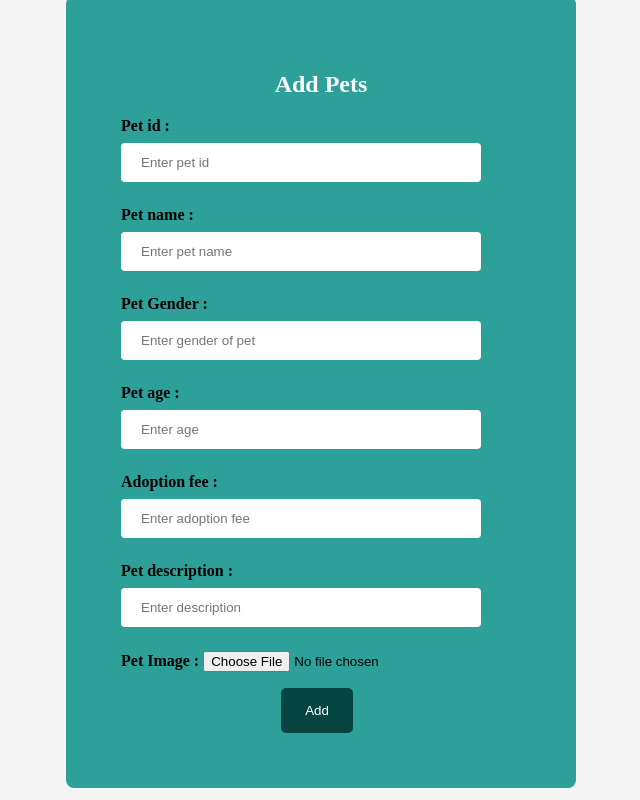
After one commit to swapnacv21/HappyTails, a Django app: page /add_pet in a window 1280 px wide. The commit adds this page. Shown: the whole page, without its empty margins (319-959 px from the left). Run offline with Django 5.2, Linux system fonts and the light colour scheme.

Commit message:
project started

```diff
--- a/happy_tails/app/urls.py
+++ b/happy_tails/app/urls.py
@@ -5,6 +5,7 @@ urlpatterns=[
     path('',views.shop_login),
     path('shop_home',views.shop_home),
     path('logout',views.shop_logout),
+    path('add_pet',views.add_pet),
     path('register',views.register),
     # path('user_home',views.user_home),
 ]
--- a/happy_tails/app/views.py
+++ b/happy_tails/app/views.py
@@ -48,6 +48,56 @@ def shop_home(req):
     else:
         return redirect(shop_login)
 
+
+
+def add_pet(req):
+    if req.method=='POST':
+        id=req.POST['pet_id']
+        name=req.POST['pet_name']
+        gender=req.POST['pet_gender']
+        age=req.POST['pet_age']
+        adoption_fee=req.POST['adoption_fee']
+        dis=req.POST['pet_description']
+        file=req.FILES['pet_img']
+        data=Pets.objects.create(pet_id=id,pet_name=name,gender=gender,age=age,adoption_fee=adoption_fee,dis=dis,img=file)
+        data.save()
+        return redirect(shop_home)
+    return render(req,'shop/add_pet.html')
+
+
+
+def edit_product(req,id):
+    pro=Product.objects.get(pk=id)
+    if req.method=='POST':
+        e_id=req.POST['pro_id']
+        name=req.POST['name']
+        discription=req.POST['discription']
+        price=req.POST['price']
+        offer_price=req.POST['o_price']
+        file=req.FILES.get('img')
+        if file:
+            Product.objects.filter(pk=id).update(product_id=e_id,product_name=name,price=price,offer_price=offer_price,img=file,dis=discription)
+        else:
+            Product.objects.filter(pk=id).update(product_id=e_id,product_name=name,price=price,offer_price=offer_price,dis=discription)
+        return redirect(shop_home1)
+    return render(req,'shop/edit_product.html',{'data':pro})
+
+def delete_product(req,id):
+    data=Product.objects.get(pk=id)
+    url=data.img.url
+    url=url.split('/')[-1]
+    os.remove('media/'+url)
+    data.delete()
+    return redirect(shop_home1)
+
+
+
+
+
+
+
+
+
 def register(req):
     if req.method=='POST':
         name=req.POST['name']
--- /dev/null
+++ b/happy_tails/templates/shop/add_pet.html
@@ -0,0 +1,81 @@
+<!DOCTYPE html>
+<html lang="en">
+<head>
+    <meta charset="UTF-8">
+    <meta name="viewport" content="width=device-width, initial-scale=1.0">
+    <title>Document</title>
+    <style>
+        body{
+    background-color:whitesmoke;
+    display: flex;
+    justify-content: center;
+    align-items: center;
+    height:96vh;
+}
+.main_div{
+    max-width:400px ;
+    width: 100%;
+    padding:55px ;
+    background-color:rgb(46, 160, 154) ;
+    border-radius:8px ;
+}
+.add_pro{
+    text-align: center;
+    color: white;
+}
+input[type=text],select{
+    width:90%;
+    padding: 12px 20px;
+    margin: 8px 0;
+    display: inline-block;
+    border:none;
+    border-radius: 4px;
+    box-sizing: border-box;
+
+}
+input[type=number],select{
+    width:90%;
+    padding: 12px 20px;
+    margin: 8px 0;
+    display: inline-block;
+    border:none;
+    border-radius: 4px;
+    box-sizing: border-box;
+
+}
+input[type=submit],select{
+    width: 18%;
+    background-color:rgb(6, 69, 66);
+    color: white;
+    padding: 15px 5px;
+    border: none;
+    border-radius: 5px;
+    margin-left: 40%;
+
+}
+input[type=submit]:hover{
+    background-color: rgb(8, 94, 90);
+    color: white;
+}
+    </style>
+</head>
+<body>
+
+
+    <div class="main_div">
+        <h2 class="add_pro fw-light">Add Pets</h2>
+        <form action="" method="post" enctype="multipart/form-data">
+            {% csrf_token %}
+            <p><b>Pet id : </b><input type="text" name="pet_id" id="" placeholder="Enter pet id" class="p_id"></p>
+            <p><b>Pet name : </b><input type="text" name="pet_name" id="" placeholder="Enter pet name"></p>
+            <p><b>Pet Gender : </b><input type="text" name="pet_gender" id="" placeholder="Enter gender of pet"></p>
+            <p><b>Pet age : </b><input type="number" name="pet_age" id="" placeholder="Enter age"></p>
+            <p><b>Adoption fee : </b><input type="number" name="adoption_fee" id="" placeholder="Enter adoption fee"></p>
+            <p><b>Pet description : </b><input type="text" name="pet_description" id="" placeholder="Enter description"></p>
+            <p><b>Pet Image : </b><input type="file" name="pet_img" id=""></p>
+            <input type="submit" value="Add">
+        </form>
+    </div>
+
+</body>
+</html>
```
Also changed, not shown: happy_tails/templates/shop/home.html (+35 -2 lines), happy_tails/db.sqlite3, happy_tails/static/css/style.css (added).
